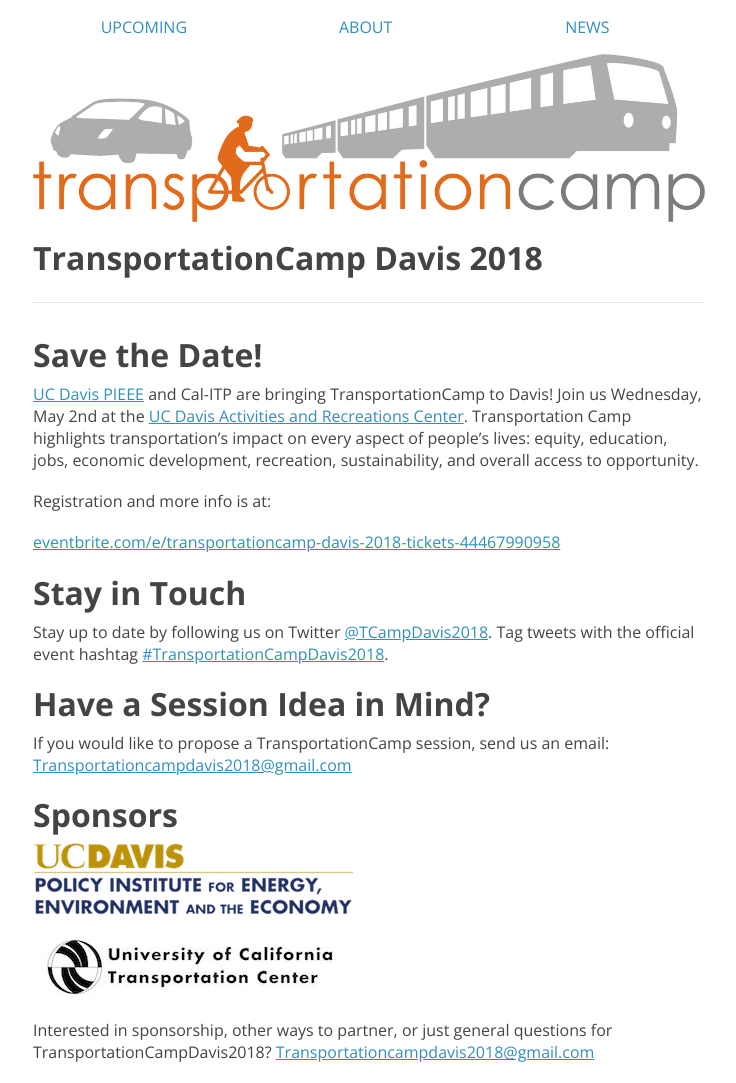
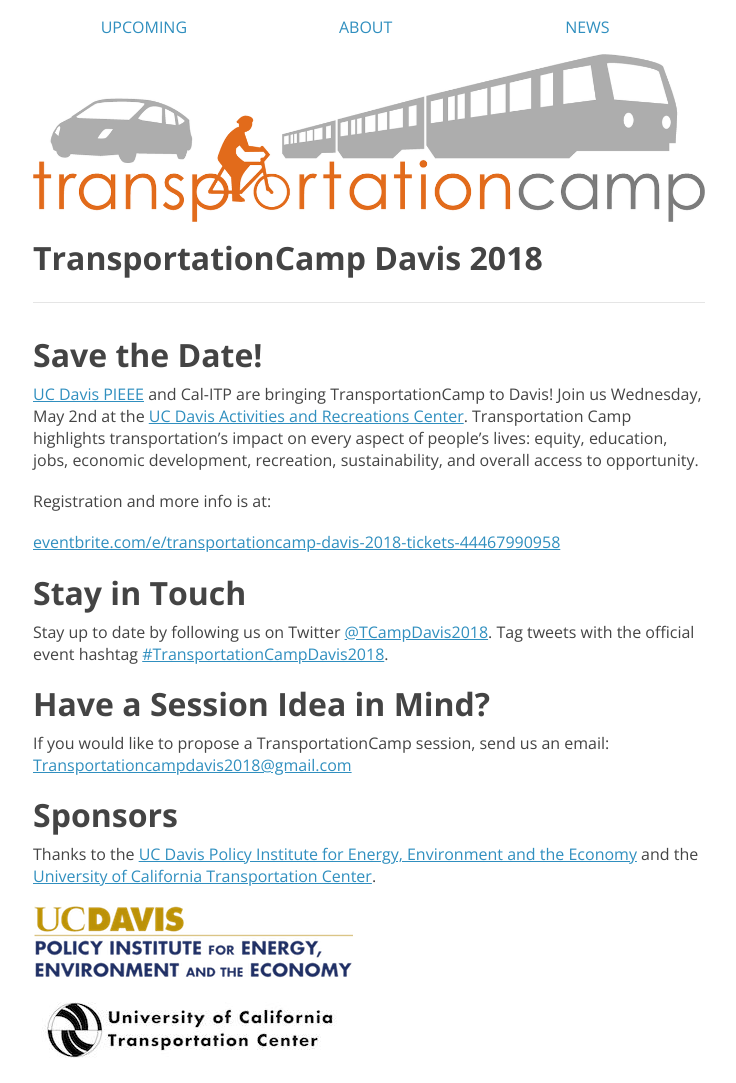
Before and after one commit to transpocamp/transportationcamp.org, a Jekyll site: the page built from events/davis2018/index.markdown, in a window 1280 px wide. Shown: the top 1083 px of the page, without its empty margins (271-1007 px from the left). Built offline with Jekyll 4.4.1, drawn with Linux system fonts in a browser that asks for light colours; nearby versions of some CDN libraries; grey boxes are pictures that could not be loaded.

Commit message:
sponsor text

```diff
--- a/events/davis2018/index.markdown
+++ b/events/davis2018/index.markdown
@@ -27,6 +27,9 @@
 
 ## Sponsors
 
+Thanks to the [UC Davis Policy Institute for Energy, Environment and the Economy](https://policyinstitute.ucdavis.edu/)
+and the [University of California Transportation Center](http://www.uctc.net/).
+
 <img src="ucdpieee.png">
 
 <img src="uctc.jpg">
```
